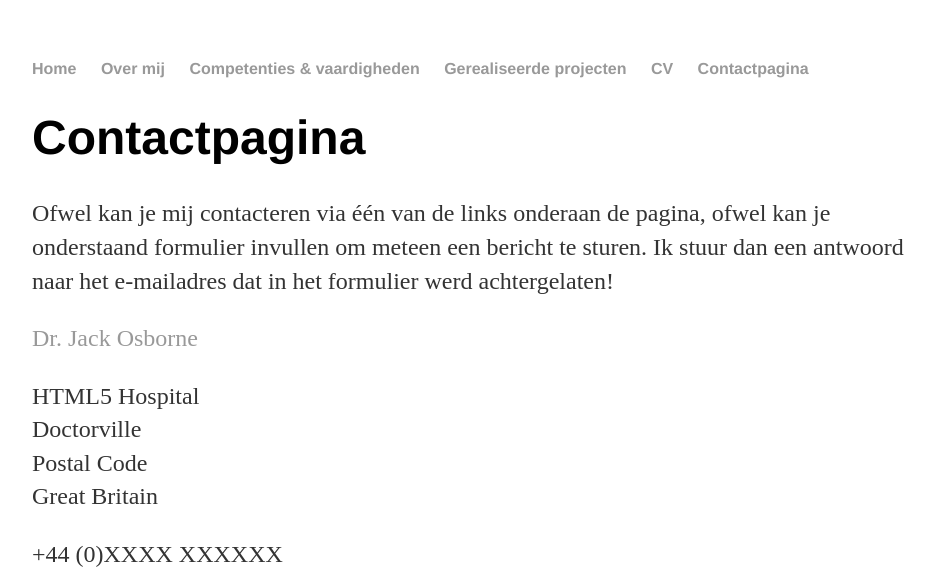
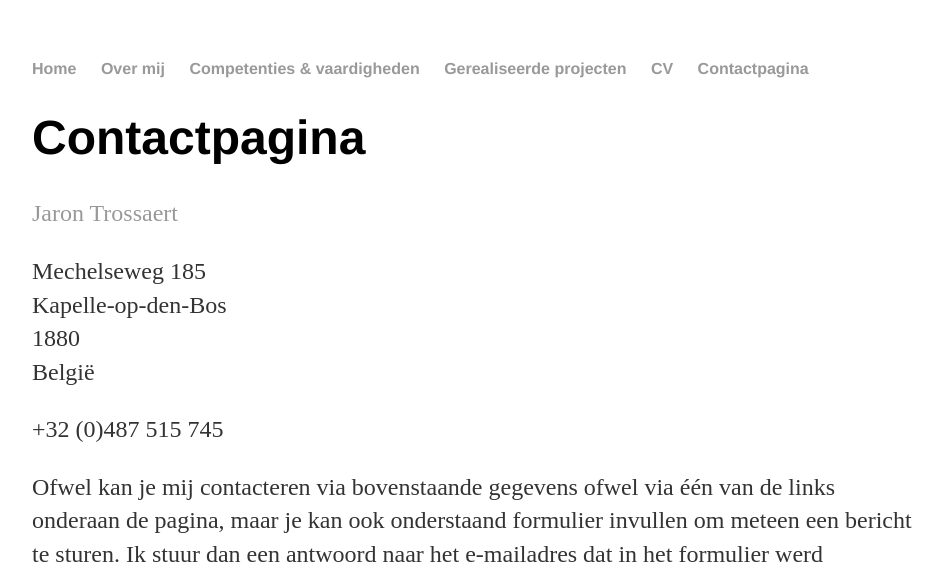
Before and after one commit to Jornax/Jornax.github.io, a Jekyll site: the page built from contact/index.html, in a window 1280 px wide. Shown: the top 578 px of the page, without its empty margins (160-1100 px from the left). Built offline with Jekyll 4.4.1, drawn with Linux system fonts in a browser that asks for light colours; some of the changed text lies outside the part shown.

Commit message:
Update index.html

```diff
--- a/contact/index.html
+++ b/contact/index.html
@@ -4,21 +4,21 @@ title: Contactpagina
 ---
  		<div class="contact">
  			<h1>Contactpagina</h1>
-			<p STYLE="justify;">
-				Ofwel kan je mij contacteren via één van de links onderaan de pagina, ofwel kan je onderstaand formulier
+			<div class="vcard">
+<p class="fn"><a href="mailto:jaron.trossaert@gmail.com">Jaron Trossaert</a><p>
+<p class="adr">
+<span class="street-address">Mechelseweg 185</span><br>
+<span class="region">Kapelle-op-den-Bos</span><br>
+<span class="postal-code">1880</span><br>
+<span class="country-name">België</span>
+</p>
+<p class="tel">+32 (0)487 515 745</p>
+</div>
+</div>
+<p STYLE="justify;">
+				Ofwel kan je mij contacteren via bovenstaande gegevens ofwel via één van de links onderaan de pagina, maar je kan ook onderstaand formulier
 				invullen om meteen een bericht te sturen. Ik stuur dan een antwoord naar het e-mailadres dat in het formulier werd achtergelaten!
 			</p>
-			<div class="vcard">
-<p class="fn"><a class="url" href="#">Dr. Jack Osborne</a><p>
-<p class="adr">
-<span class="street-address">HTML5 Hospital</span><br>
-<span class="region">Doctorville</span><br>
-<span class="postal-code">Postal Code</span><br>
-<span class="country-name">Great Britain</span>
-</p>
-<p class="tel">+44 (0)XXXX XXXXXX</p>
-</div>
-</div>
 	<div id="wufoo-z1vjmqd50yibkfx">
 Fill out my <a href="https://jornax.wufoo.com/forms/z1vjmqd50yibkfx">online form</a>.
 </div>
```
